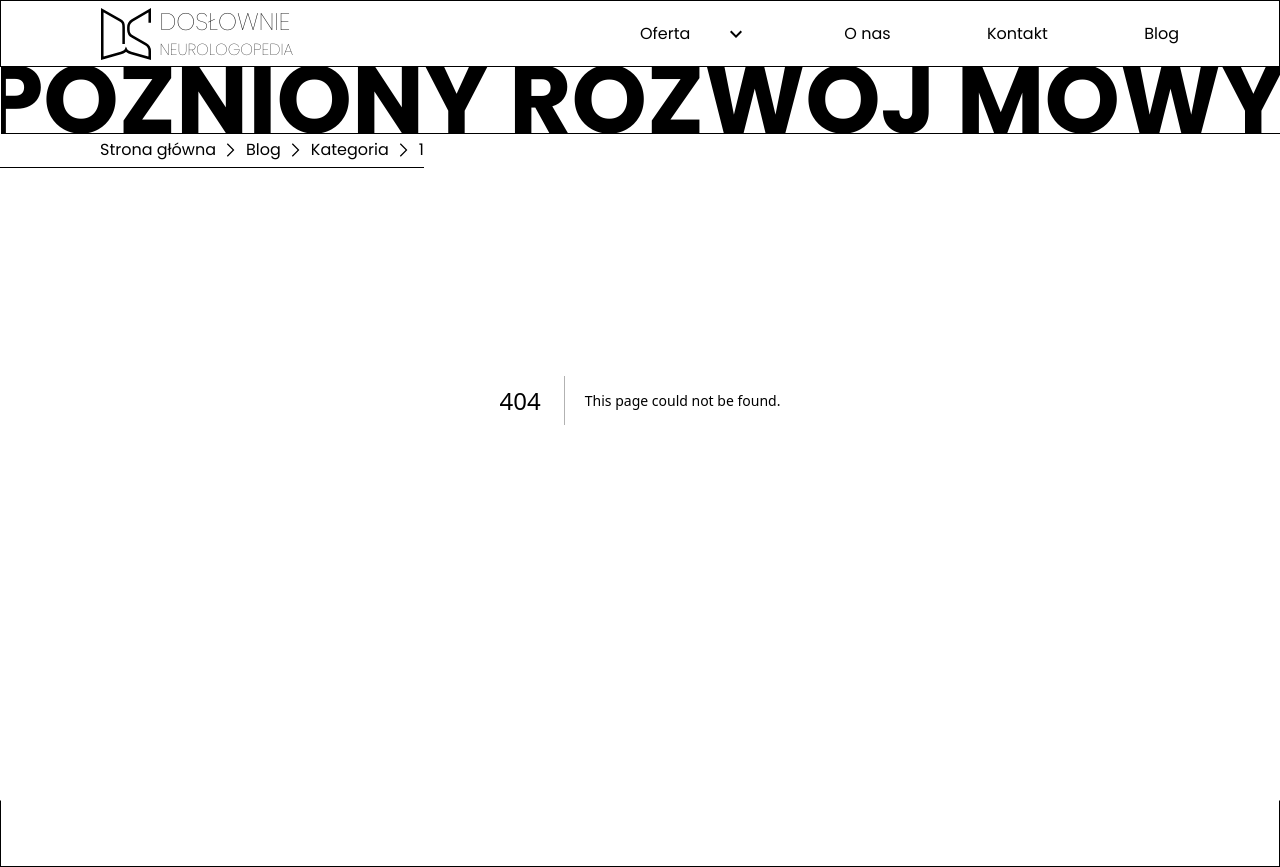
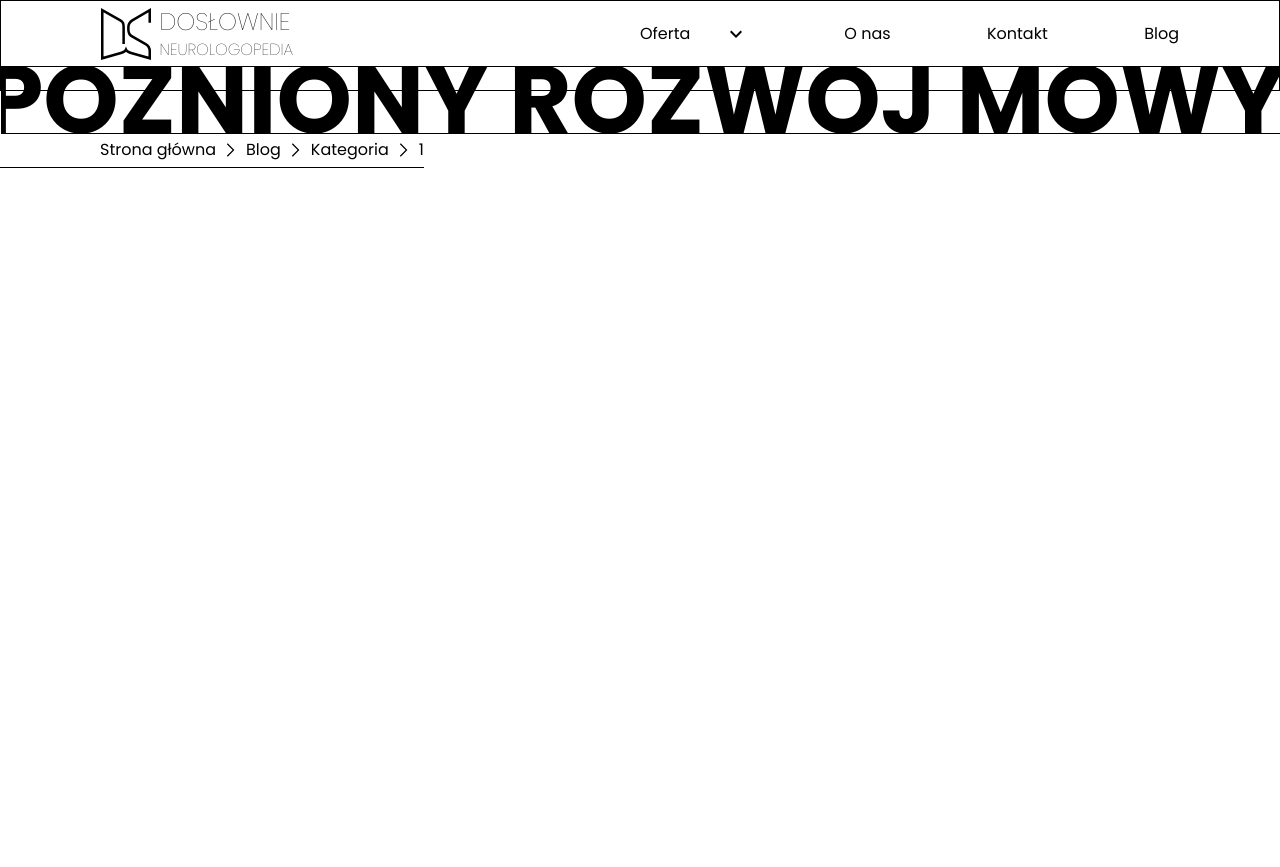
Before and after one commit to amieszczak/doslownie-nxt-app, a Next.js app: page /blog/kategoria/1 in a window 1280 px wide. Before the commit this address had no page. After the commit the page ends 800 px from the top, so only its background shows below. Built offline with nearby package versions, Linux system fonts and the light colour scheme.

Commit message:
category and tag pages

```diff
--- /dev/null
+++ b/src/app/(pages)/blog/kategoria/[slug]/page.tsx
@@ -0,0 +1,8 @@
+import getSinglePost from "@/integrations/wordpress/getSinglePost";
+
+
+export default function BlogCategory() {
+    return (
+        <>BlogCategory</>
+    )
+}
--- /dev/null
+++ b/src/app/(pages)/blog/tag/[slug]/page.tsx
@@ -0,0 +1,9 @@
+import getSinglePost from "@/integrations/wordpress/getSinglePost";
+
+
+export default function BlogTag() {
+    return (
+       /*  <BlogLayout>Content</BlogLayout> */
+       <>tag</>
+    )
+}
--- /dev/null
+++ b/src/app/components/blog/layout/blogLayout.tsx
@@ -0,0 +1,3 @@
+export default function BlogLayout() {
+    <></>
+}
--- a/src/app/components/blog/menu/blogMenu.tsx
+++ b/src/app/components/blog/menu/blogMenu.tsx
@@ -40,7 +40,7 @@ export default async function BlogMenu() {
                     <div className='w-1/4 flex gap-1 flex-wrap w-full'>
                         {tags?.map((tag, index) => {
                             return(
-                                <Link key={index} className='border border-black p-1 rounded-md hover:bg-black hover:text-white transition-colors duration-500' href={'/blog/' + tag.slug}>
+                                <Link key={index} className='border border-black p-1 rounded-md hover:bg-black hover:text-white transition-colors duration-500' href={'/blog/tag/' + tag.slug}>
                                     {tag.name}
                                 </Link>
                             )
```
